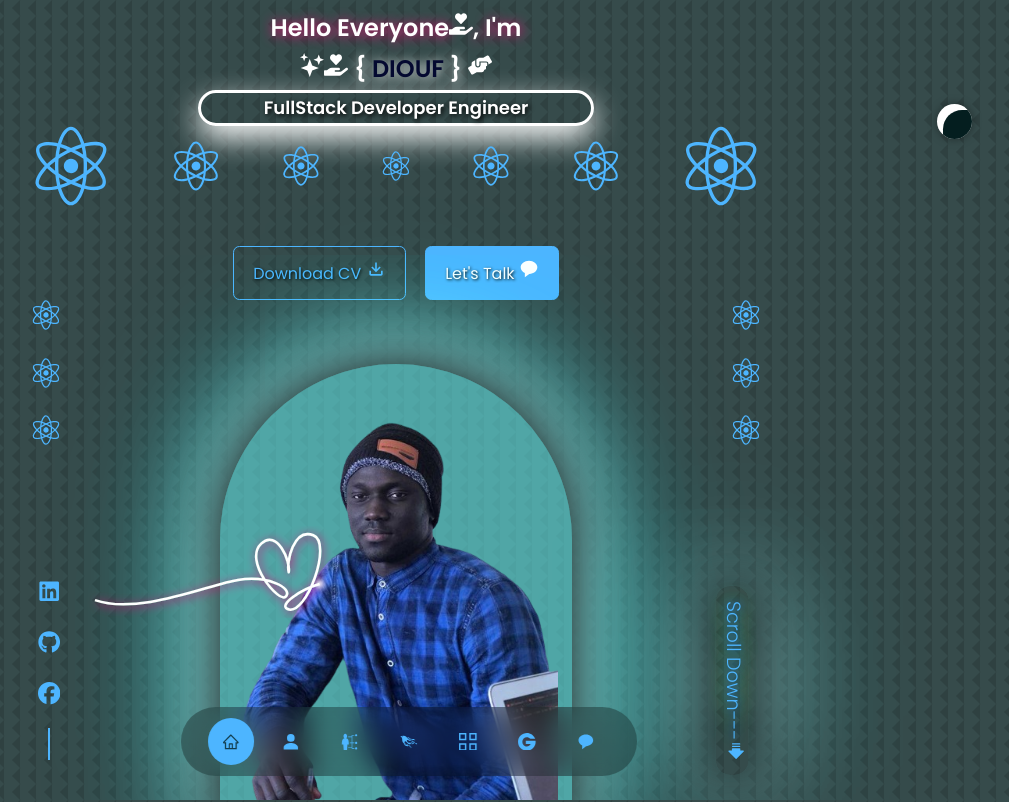
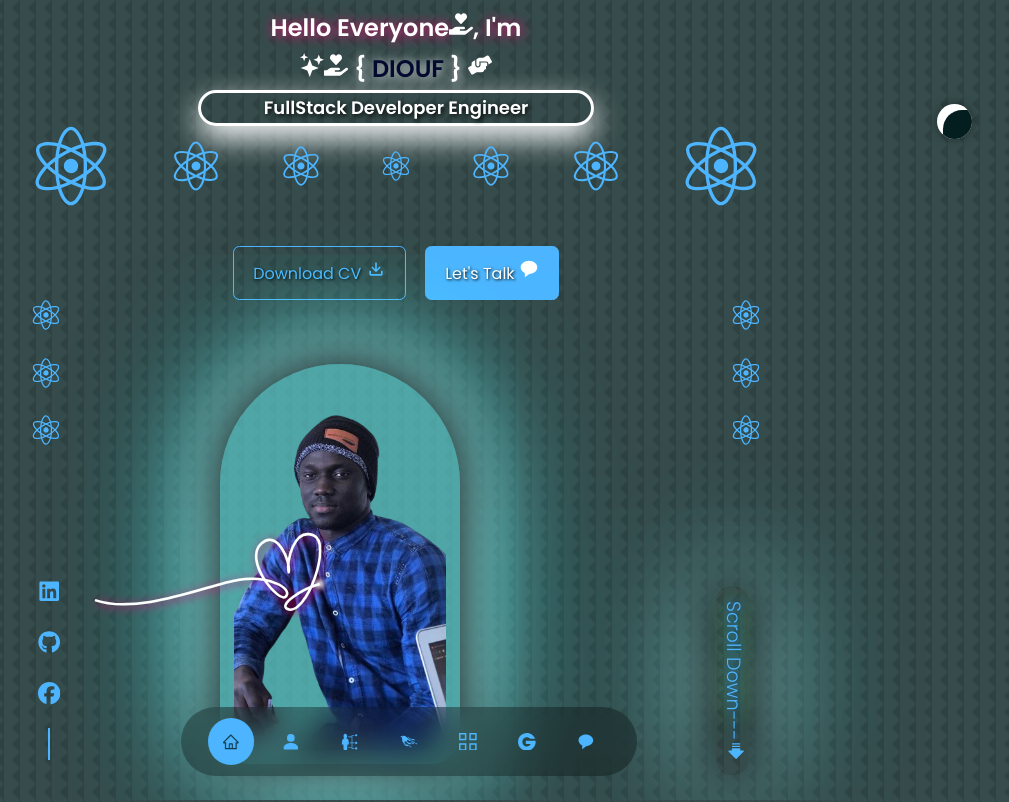
Before and after one commit to Mouhamed1003/keenprogrammer.com, a React (Create React App) app: page / in a window 1280 px wide. Shown: the top 802 px of the page, without its empty margins (244-1253 px from the left). Built offline with nearby package versions, Linux system fonts and the light colour scheme.

Commit message:
Update header.css

```diff
--- a/src/components/header/header.css
+++ b/src/components/header/header.css
@@ -42,8 +42,8 @@ header {
 }
 /*@ ============== MA PHOTO (Presentation faciale )================ */
 .maphoto {
-    width: 22rem;
-    height: 30rem;
+    width: 15rem;
+    height: 25rem;
     position: absolute;
     left: calc(50% - 11rem);
     margin-top: 4rem;
```
